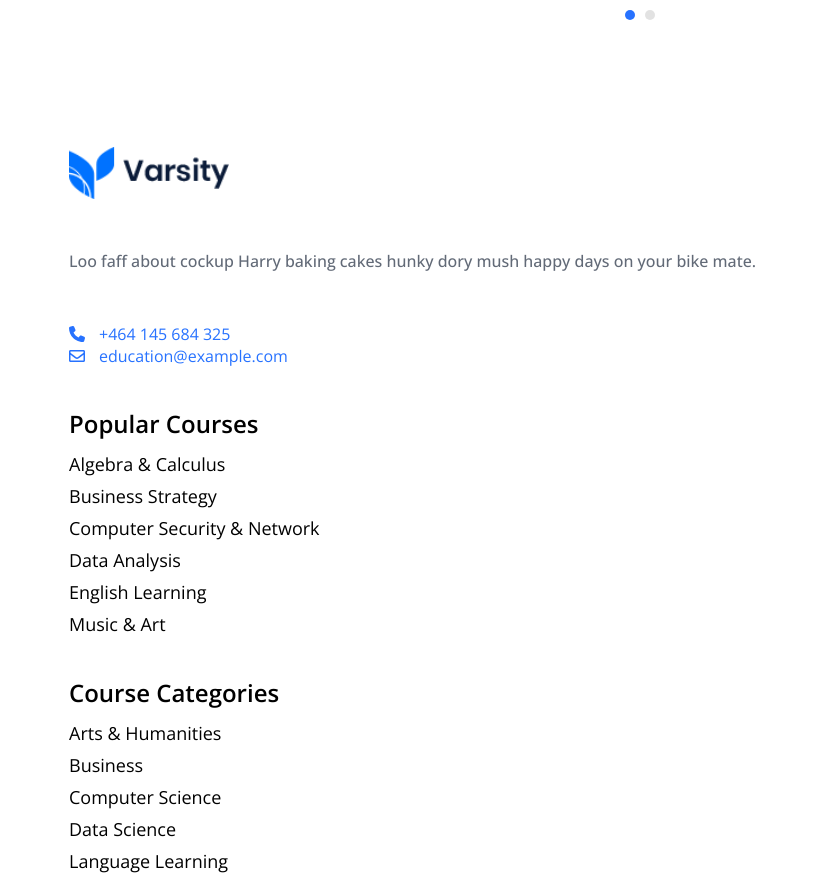
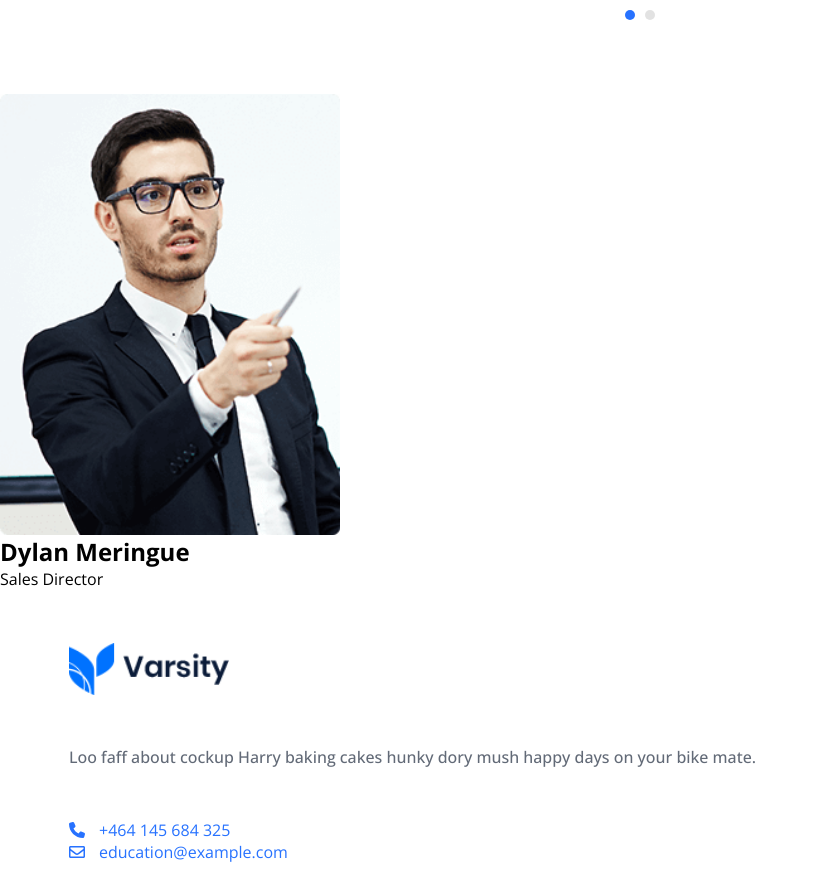
Before and after one commit to mlalayev/FinalProjectEVOCoding, a React (Vite) app: page / in a window 1280 px wide. Shown: the part 4236-5120 px from the top of the page, without its empty margins (0-818 px from the left). Built offline with nearby package versions, Linux system fonts and the light colour scheme.

Commit message:
my commit

```diff
--- /dev/null
+++ b/src/Components/MainPage/MainPage-Instructors/Instructors.css
@@ -0,0 +1,80 @@
+.sectionfifth-card {
+    overflow: hidden;
+    min-width: 340px;
+    position: relative;
+}
+
+.sectionfifth-image-wrapper::before {
+    top: 0;
+    left: 0;
+    right: 0;
+    bottom: 0;
+    opacity: 0;
+    z-index: 1;
+    content: "";
+    height: 100%;
+    position: absolute;
+    transition: opacity 0.3s ease;
+    background-color: rgba(0, 0, 255, 0.31);
+}
+
+.sectionfifth-image-wrapper:hover::before {
+    opacity: 1;
+}
+
+.sectionfifth-image {
+    width: 100%;
+    height: auto;
+    display: block;
+    transition: filter 0.3s ease;
+}
+
+.sectionfifth-image-wrapper:hover .sectionfifth-image {
+    filter: brightness(70%) saturate(120%);
+}
+
+.sectionfifth-card {
+    overflow: hidden;
+    max-width: 200px;
+    position: relative;
+}
+
+.sectionfifth-image-wrapper {
+    overflow: hidden;
+    position: relative;
+}
+
+.sectionfifth-image {
+    width: 100%;
+    height: auto;
+    display: block;
+    transition: filter 0.3s ease;
+}
+
+.social-icons {
+    gap: 30px;
+    top: 0;
+    z-index: 2;
+    left: -100%;
+    height: 100%;
+    display: flex;
+    position: absolute;
+    align-items: center;
+    flex-direction: column;
+    justify-content: center;
+    transition: left 0.3s ease;
+}
+
+.sectionfifth-image-wrapper:hover .social-icons {
+    left: 4%;
+}
+
+.icon-holder{
+    background-color: #fff;
+    width: 60px;
+    height: 60px;
+    display: flex;
+    align-items: center;
+    justify-content: center;
+    border-radius: 30px;
+}
--- /dev/null
+++ b/src/Components/MainPage/MainPage-Instructors/Instructors.jsx
@@ -0,0 +1,31 @@
+import React from 'react';
+import './Instructors.css';
+import instructorone from '../../../assets/instructorone.png';
+import { FaInstagram } from "react-icons/fa";
+import { FaLinkedinIn } from "react-icons/fa6";
+import { FaTwitter } from "react-icons/fa";
+import { FaFacebookF } from "react-icons/fa";
+
+function Instructors() {
+    return (
+        <div className='sectionfifth-card-holder'>
+            <div className="sectionfifth-card">
+                <div className="sectionfifth-image-wrapper">
+                    <img src={instructorone} alt="" className='sectionfifth-image' />
+                    <div className="social-icons">
+                        <div className='icon-holder' > <FaInstagram size={30} className='icons' /></div>
+                        <div className='icon-holder' > <FaTwitter size={30} className='icons' /></div>
+                        <div className='icon-holder' > <FaFacebookF size={30} className='icons' /></div>
+                        <div className='icon-holder' > <FaLinkedinIn size={30} className='icons' /></div>
+                    </div>
+                </div>
+            </div>
+            <div className="sectionfifth-card-text-holder">
+                <h1>Dylan Meringue</h1>
+                <p>Sales Director</p>
+            </div>
+        </div>
+    );
+}
+
+export default Instructors;
--- a/src/Components/MainPage/MainPage.jsx
+++ b/src/Components/MainPage/MainPage.jsx
@@ -7,6 +7,7 @@ import FirstMap from './MainPage-SectionFirst-Map/FirstMap.jsx';
 import InputHolder from './MainPage-InputHolder/InputHolder.jsx';
 import ImageSlider from '../../Components/ImageSlider/ImageSlider.jsx';
 import SectionSecond from './MainPage-SectionSecond/SectionSecond.jsx';
+import Instructors from './MainPage-Instructors/Instructors.jsx';
 
 function MainPage() {
   const { t, i18n } = useTranslation();
@@ -48,6 +49,10 @@ function MainPage() {
       <section className="sectionfourth">
         <Categories />
       </section>
+
+      <section className="sectionfifth">
+        <Instructors />
+      </section>
     </div>
   );
 }
```
Also changed, not shown: src/assets/instructorone.png (added).
